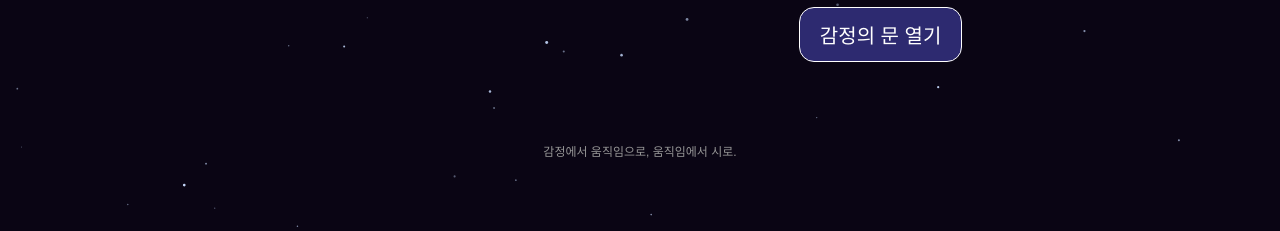
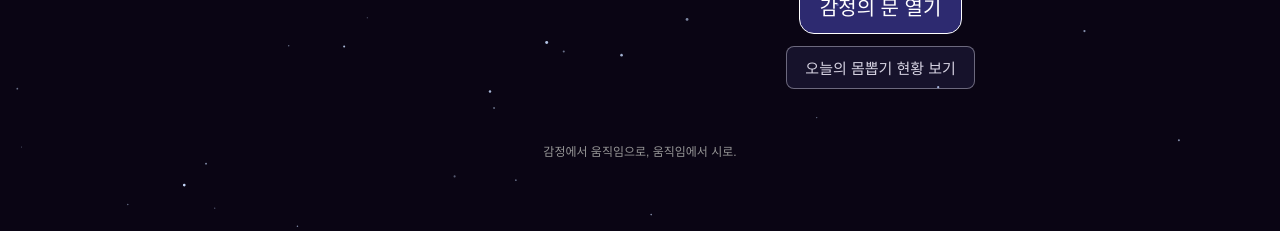
Before and after one commit to dayeon2809/mobile-poem, a website: page public/index.html in a window 1280 px wide. Shown: the part 569-800 px from the top of the page. Drawn offline with Linux system fonts and the light colour scheme.

Commit message:
Add body draw status link to survey welcome

```diff
--- a/public/index.html
+++ b/public/index.html
@@ -26,6 +26,7 @@
       <input id="name" maxlength="30" autocomplete="nickname" placeholder="익명으로 참여할 수 있어요">
       <p class="note">응답은 시 생성과 저장에 사용됩니다. 선택한 키워드, 완성된 시와 별명은 몸의 시 전시 화면에 공개되며 QR과 결과 링크로도 볼 수 있습니다.</p>
       <button id="start" class="primary" disabled>불러오는 중…</button>
+      <a class="button secondary draw-status-link" href="/draw.html" target="_blank" rel="noopener noreferrer">오늘의 몸뽑기 현황 보기</a>
       </div>
     </section>
     <section id="survey" class="panel" hidden>
--- a/public/style.css
+++ b/public/style.css
@@ -27,6 +27,8 @@ button:disabled { opacity: .4; cursor: default; }
 .primary { background: rgba(100, 100, 255, .392); }
 .secondary { background: rgba(80, 80, 150, .392); border-radius: 8px; }
 #start { min-width: 160px; }
+.draw-status-link { display: block; width: fit-content; margin: 12px auto 0; min-height: 42px; padding: 10px 18px; font-size: 15px; color: #d6d3e2; border-color: rgba(214, 211, 226, .45); background: rgba(80, 80, 150, .18); }
+.draw-status-link:hover { background: rgba(80, 80, 150, .35); }
 :focus-visible { outline: 3px solid #64b4ff; outline-offset: 5px; }
 .progress-label { font-size: 20px; color: #c8c8c8; margin: 16px 0; }
 progress { display: block; width: min(100%, 400px); height: 15px; border: 0; border-radius: 8px; margin: 28px auto 10px; background: #323232; accent-color: #6496ff; overflow: hidden; }
```
